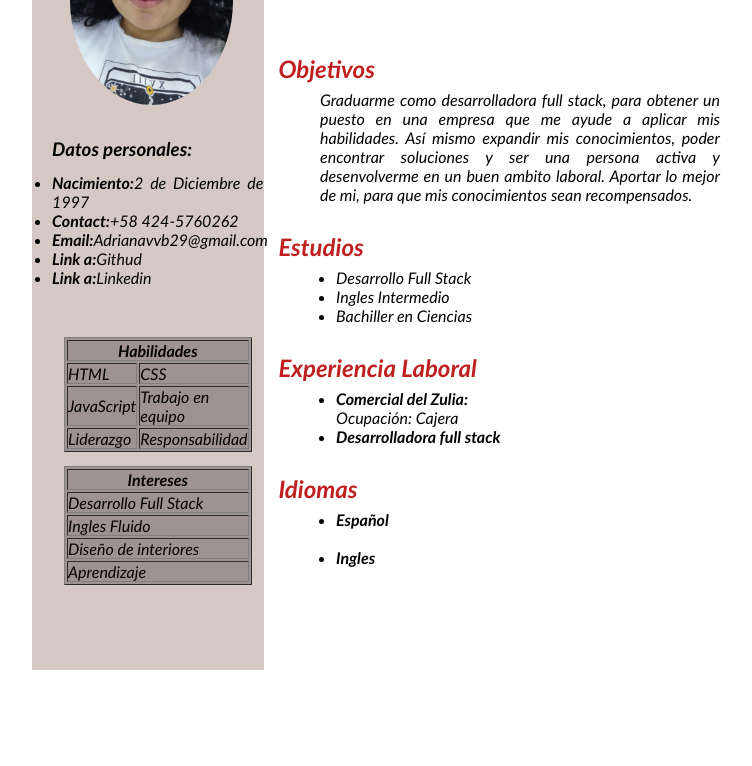
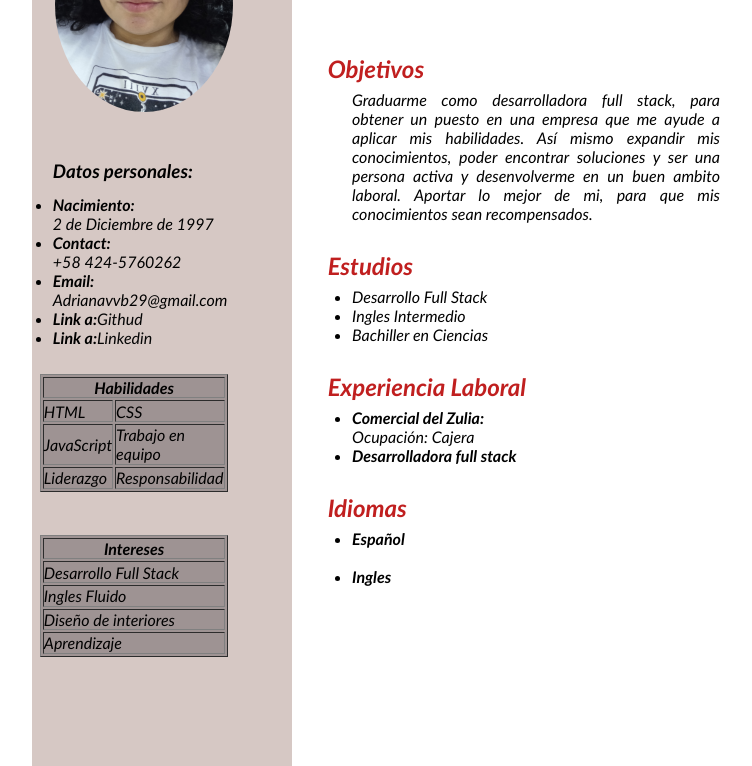
Before and after one commit to Adrianavvb/Hojadevidacss, a plain HTML site: page index.html in a window 1280 px wide. Shown: the part 114-880 px from the top of the page, without its empty margins (288-1040 px from the left). Before the commit the page ends 800 px from the top, so only its background shows below. Drawn offline with Linux system fonts and the light colour scheme.

Commit message:
Cambios en css

```diff
--- a/index.html
+++ b/index.html
@@ -15,9 +15,9 @@
         <article class="sidebar">
           <h1 class="Date">Datos personales:</h1>
           <ul>
-            <li><b>Nacimiento:</b>2 de Diciembre de 1997</li>
-            <li><b>Contact:</b>+58 424-5760262</li>
-            <li><b>Email:</b>Adrianavvb29@gmail.com</li>
+            <li><b>Nacimiento:<br></b>2 de Diciembre de 1997</li>
+            <li><b>Contact:<br></Contact:br></b>+58 424-5760262</li>
+            <li><b>Email:<br></b>Adrianavvb29@gmail.com</li>
             <li><b>Link a:</b><a href="#">Githud</a></li>
             <li><b>Link a:</b><a href="#">Linkedin</a></li>
           </ul>
--- a/styles.css
+++ b/styles.css
@@ -3,32 +3,29 @@
   padding: 0;
 }
 
-
-  .contenedor{
-
+.contenedor {
   margin: 0 auto;
-    max-width: 220vh;
+  position: static;
 }
 
+@media screen and (max-width: 950vh) {
   body {
-  min-height: 100vh;
+    min-height: 80vh;
     width: 55%;
     margin-left: 25%;
     font-family: "Trebuchet MS", "Lucida Sans Unicode", "Lucida Grande",
       "Lucida Sans", Arial, sans-serif;
     font-style: italic;
     display: flex;
-
-
+  }
 }
 
 img {
-  width: 65%;
-  height: 90%;
-  margin-left: 15%;
+  width: 68%;
+  height: 85%;
+  margin-left: 9%;
   margin-top: 4%;
   border-radius: 50%;
-
 }
 .Date {
   font-size: 1, 4em;
@@ -37,8 +34,8 @@ img {
 
 .left {
   float: left;
-  height: 49em;
-  width: 33%;
+  height: 55em;
+  width: 37%;
   background-color: rgb(214, 200, 196);
   display: grid;
 }
@@ -56,24 +53,23 @@ a {
 
 .table-1 {
   position: relative;
-  bottom: 105%;
-  margin-right: 2em;
-  margin-left: 2em;
+  bottom: 130%;
+  margin-right: 4em;
+  margin-left: 3%;
   background-color: rgb(158, 147, 147);
 }
 .table-2 {
   position: relative;
   bottom: 90%;
-  margin-left: 2em;
-  margin-right: 2em;
-  background-color:rgb(158, 147, 147);
+  margin-left: 3%;
+  margin-right: 4em;
+  background-color: rgb(158, 147, 147);
 }
 .name {
   color: rgb(192, 31, 31);
   display: inline-flex;
   font-size: 140%;
   margin-top: 5%;
-  border-radius: 20%;
   margin-left: 7%;
 }
 h3 {
@@ -87,11 +83,11 @@ h3 {
   margin-top: 8%;
   margin-bottom: 1%;
   color: rgb(192, 31, 31);
-  margin-left: 2%;
+  margin-left: 5%;
 }
 .goals {
   text-align: justify;
-  margin-left: 18em;
+  margin-left: 20em;
   margin-right: 1em;
 }
 .studies {
@@ -99,37 +95,36 @@ h3 {
   margin-top: 4%;
   margin-bottom: 1%;
   color: rgb(192, 31, 31);
-  margin-left: 2%;
+  margin-left: 5%;
 }
 .article {
   text-align: justify;
-  margin-left: 19em;
+  margin-left: 20em;
   margin-right: 9em;
 }
 .experience {
   display: inline-flex;
   margin-top: 4%;
   margin-bottom: 1%;
-  margin-left: 2%;
+  margin-left: 5%;
 
   color: rgb(192, 31, 31);
 }
 .Job {
   text-align: justify;
-  margin-left: 19em;
+  margin-left: 20em;
   margin-right: 9em;
 }
 .Box {
   display: inline-flex;
   margin-top: 4%;
   margin-bottom: 1%;
-  margin-left: 2%;
-
+  margin-left: 5%;
   color: rgb(192, 31, 31);
 }
 .lang {
   text-align: justify;
-  margin-left: 19em;
+  margin-left: 20em;
   margin-right: 9em;
   margin-bottom: 3%;
 }
```
Lines whose indentation alone changed are shown as unchanged.
